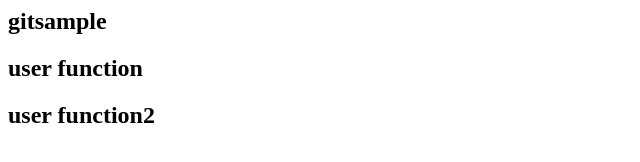
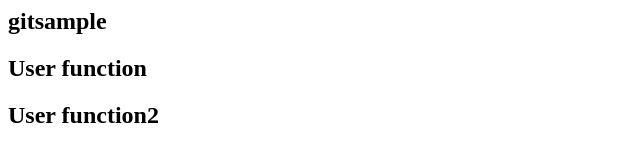
Before and after one commit to daisakuhazui/gitsample, a plain HTML site: page index.html in a window 1280 px wide. Shown: the full height of the page, 0-640 px from the left. Drawn offline with Linux system fonts and the light colour scheme.

Commit message:
大文字に修正

```diff
--- a/index.html
+++ b/index.html
@@ -1,3 +1,3 @@
 <h2>gitsample</h2>
-<h2>user function</h2>
-<h2>user function2</h2>
+<h2>User function</h2>
+<h2>User function2</h2>
```
